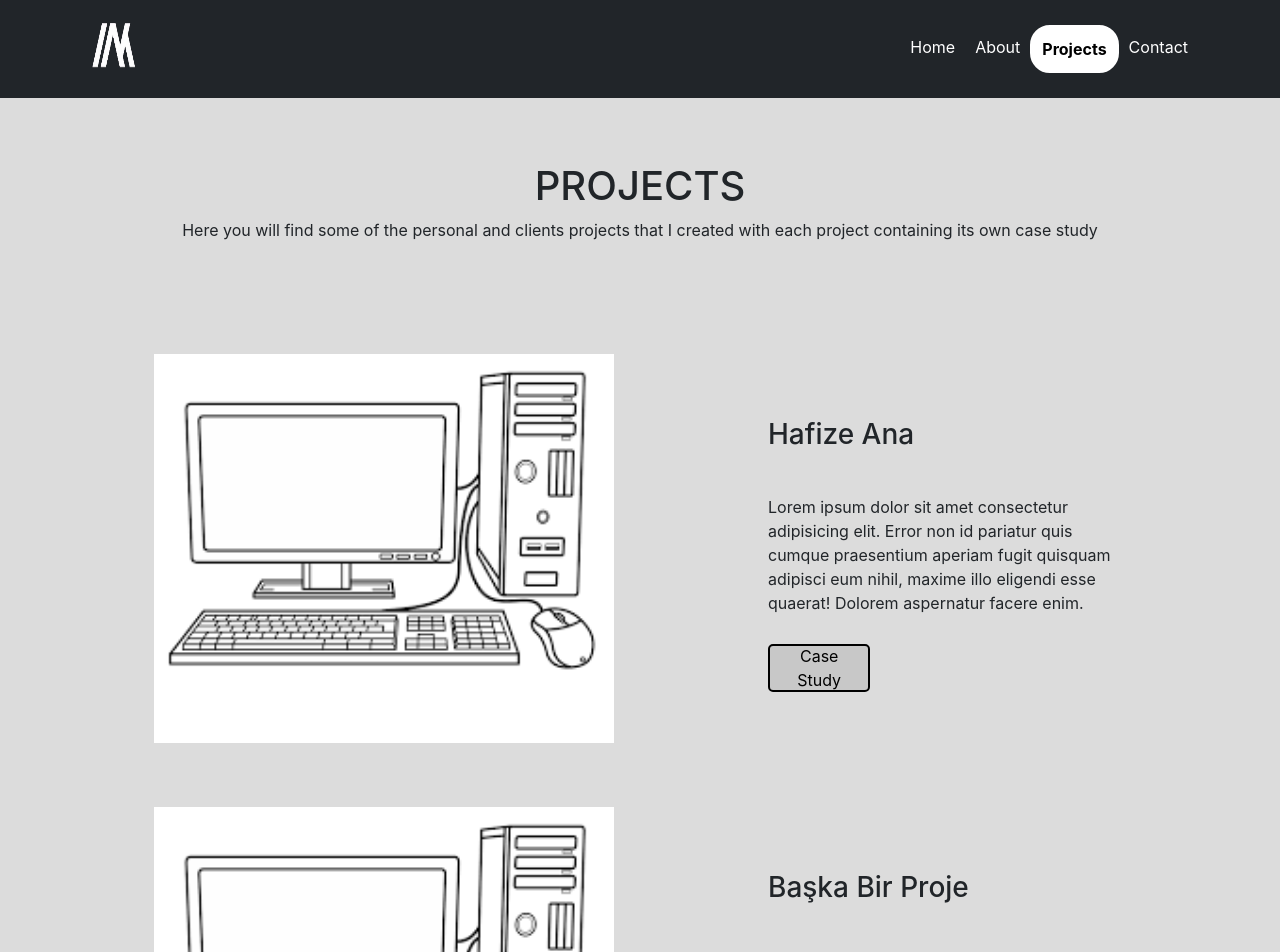
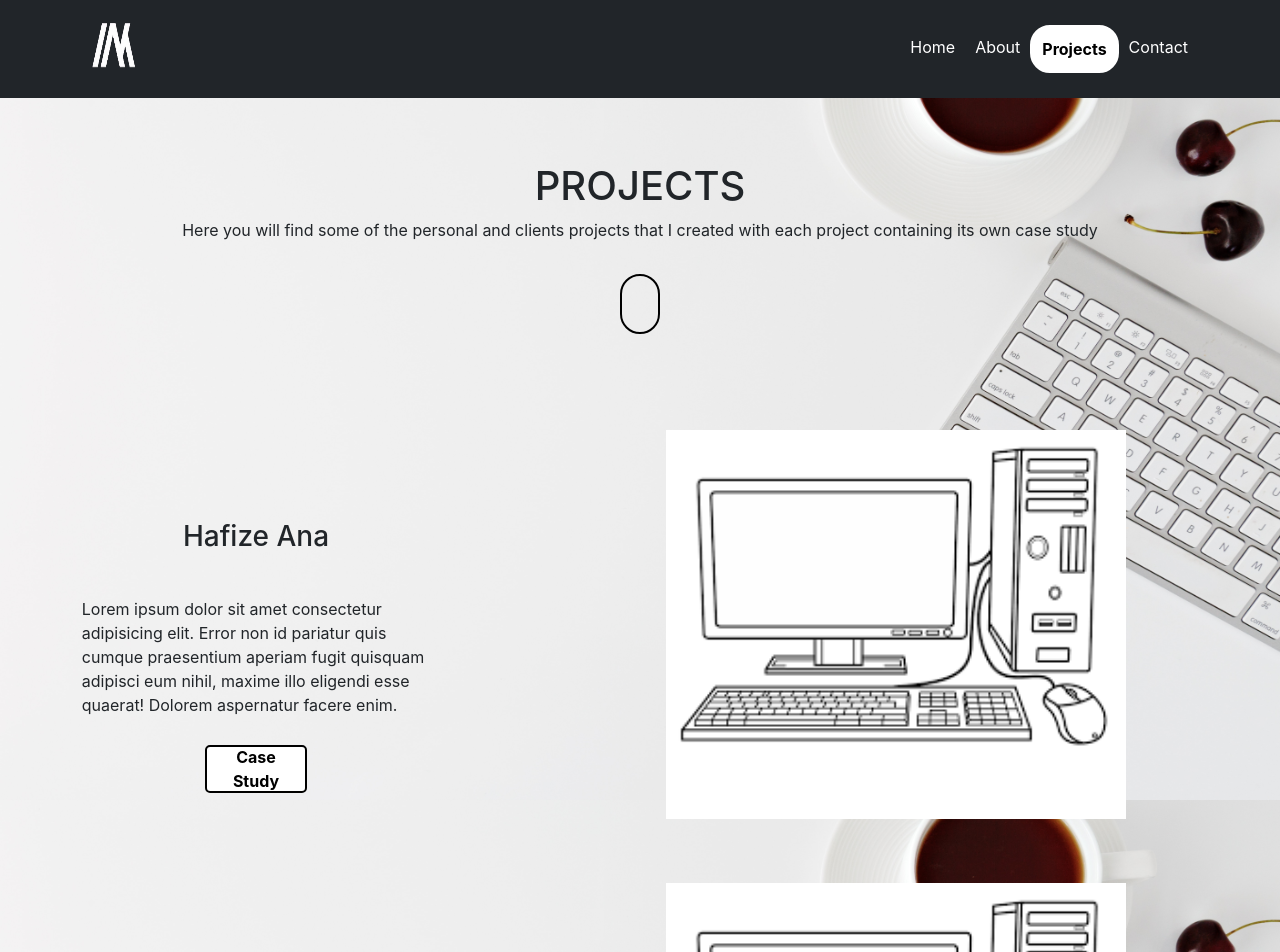
Before and after one commit to adraarda23/React-Portfolio, a React (Create React App) app: page /projects in a window 1280 px wide. Shown: the top 952 px of the page. Built offline with nearby package versions, Linux system fonts and the light colour scheme.

Commit message:
Background replaced also mouse scroll animation added

```diff
--- a/src/components/Paths/Projects.js
+++ b/src/components/Paths/Projects.js
@@ -1,21 +1,20 @@
-// Projects.js
-
 import React from "react";
 import { Link } from "react-router-dom";
 import "../Styles/Projects.css";
 import tempImage from "../../images/download.png";
 import PageTransition from "../Animation/PageTransitions";
-import {motion} from "framer-motion"
+import { motion } from "framer-motion";
+
 const fadeInAnimationVariants = {
-  initial:{
-    opacity:0,
-    y:100,
+  initial: {
+    opacity: 0,
+    y: 100,
   },
-  animate:{
-    opacity:1,
-    y:0
-  }
-}
+  animate: {
+    opacity: 1,
+    y: 0,
+  },
+};
 
 function Projects() {
   const projectData = [
@@ -26,42 +25,24 @@
       link: "/case-study/hafize-ana", // Projeye yönlendiren link
     },
     {
-      title: "Başka Bir Proje",
+      title: "Hafize Ana",
       description:
         "Lorem ipsum dolor sit amet consectetur adipisicing elit. Error non id pariatur quis cumque praesentium aperiam fugit quisquam adipisci eum nihil, maxime illo eligendi esse quaerat! Dolorem aspernatur facere enim.",
-      link: "/case-study/other-project", // Projeye yönlendiren link
+      link: "/case-study/hafize-ana", // Projeye yönlendiren link
     },
     {
-      title: "Başka Bir Proje",
+      title: "Hafize Ana",
       description:
         "Lorem ipsum dolor sit amet consectetur adipisicing elit. Error non id pariatur quis cumque praesentium aperiam fugit quisquam adipisci eum nihil, maxime illo eligendi esse quaerat! Dolorem aspernatur facere enim.",
-      link: "/case-study/other-project", // Projeye yönlendiren link
+      link: "/case-study/hafize-ana", // Projeye yönlendiren link
     },
     {
-      title: "Başka Bir Proje",
+      title: "Hafize Ana",
       description:
         "Lorem ipsum dolor sit amet consectetur adipisicing elit. Error non id pariatur quis cumque praesentium aperiam fugit quisquam adipisci eum nihil, maxime illo eligendi esse quaerat! Dolorem aspernatur facere enim.",
-      link: "/case-study/other-project", // Projeye yönlendiren link
+      link: "/case-study/hafize-ana", // Projeye yönlendiren link
     },
-    {
-      title: "Başka Bir Proje",
-      description:
-        "Lorem ipsum dolor sit amet consectetur adipisicing elit. Error non id pariatur quis cumque praesentium aperiam fugit quisquam adipisci eum nihil, maxime illo eligendi esse quaerat! Dolorem aspernatur facere enim.",
-      link: "/case-study/other-project", // Projeye yönlendiren link
-    },
-    {
-      title: "Başka Bir Proje",
-      description:
-        "Lorem ipsum dolor sit amet consectetur adipisicing elit. Error non id pariatur quis cumque praesentium aperiam fugit quisquam adipisci eum nihil, maxime illo eligendi esse quaerat! Dolorem aspernatur facere enim.",
-      link: "/case-study/other-project", // Projeye yönlendiren link
-    },
-    {
-      title: "Başka Bir Proje",
-      description:
-        "Lorem ipsum dolor sit amet consectetur adipisicing elit. Error non id pariatur quis cumque praesentium aperiam fugit quisquam adipisci eum nihil, maxime illo eligendi esse quaerat! Dolorem aspernatur facere enim.",
-      link: "/case-study/other-project", // Projeye yönlendiren link
-    },
-    // İhtiyacınıza göre diğer projeleri buraya ekleyin
+    // Diğer projeleri buraya ekleyin
   ];
 
   return (
@@ -74,30 +55,35 @@
             created with each project containing its own case study
           </p>
         </div>
+        <div className="mouse">
+          <div className="scroll-effect">
+          </div>
+        </div>
         <div className="projects-body">
           {projectData.map((project, index) => (
-          <motion.div className="project__inner-body"
+            <motion.div
+              className={`project__inner-body`}
               key={index}
               variants={fadeInAnimationVariants}
               initial="initial"
               whileInView="animate"
               viewport={{
-            once:true,
+                once: true,
               }}
-
             >
-            <div className="project__inner-body-left">
+              <div className={`project__inner-body-left`}>
                 <img
                   className="project-image"
                   src={tempImage}
                   alt="projectImage"
                 />
               </div>
-            <div className="project__inner-body-right">
+              <div className={`project__inner-body-right`}>
                 <h3>{project.title}</h3>
                 <p>{project.description}</p>
-
-              <button className="case-study-btn"><Link to={project.link}>Case Study</Link></button>
+                <button className="case-study-btn">
+                  <Link to={project.link}>Case Study</Link>
+                </button>
               </div>
             </motion.div>
           ))}
--- a/src/components/Styles/Projects.css
+++ b/src/components/Styles/Projects.css
@@ -1,5 +1,5 @@
 .projects{
-    background-color: rgb(220, 220, 220);
+
     min-height: 85vh;
     display: flex;
     flex-direction: column;
@@ -16,6 +16,7 @@
 .project__inner-body {
     display: flex;
     margin: 2rem 0rem;
+    flex-direction: row-reverse;
 
 }
 
@@ -27,6 +28,10 @@
     width: 40%;
     text-align: left;
     padding-top: 4rem;
+    display: flex;
+    flex-direction: column;
+    justify-content: center;
+    align-items: center;
 }
 
 .project-image {
@@ -36,12 +41,14 @@
 
 .project__inner-body-right p{
 
-    padding-top: 2.2rem;
-    padding-bottom: 0.8rem;
+
+    padding: 2.2rem 5px 0.8rem 5px;
     width: 70%;
+
+
 }
 .case-study-btn{
-    background-color: rgb(200, 200, 200);
+    background-color: #fff;
     border: 2px solid #000;
     border-radius: 5px;
     height: 3rem;
@@ -52,9 +59,12 @@
     padding: 0.5rem;
 
 }
+
+
 .case-study-btn a{
     text-decoration: none;
     color: #000;
+    font-weight: bold;
 }
 
 @media (max-width:768px){
@@ -108,3 +118,37 @@
         width: 90%;
     }
 }
+
+.scroll-effect {
+    position: relative;
+    width: 10px;
+    height: 10px;
+    background-color: #000;
+    border-radius: 50%;
+    margin: 0 auto;
+    animation: scrollAnimation 1.2s linear infinite;
+    opacity: 1;
+  }
+
+  @keyframes scrollAnimation {
+    0%{
+      transform: translateY(0);
+      opacity: 1;
+    }
+    50% {
+      transform: translateY(400%);
+      opacity: 0;
+    }
+    100%{
+        transform: translateY(0);
+        opacity: 0;
+
+    }
+  }
+  .mouse{
+    border:2px solid #000;
+    border-radius: 20px;
+    height: 60px;
+    width: 40px;
+    margin-top: 1rem;
+}
```
Lines whose indentation alone changed are shown as unchanged.
